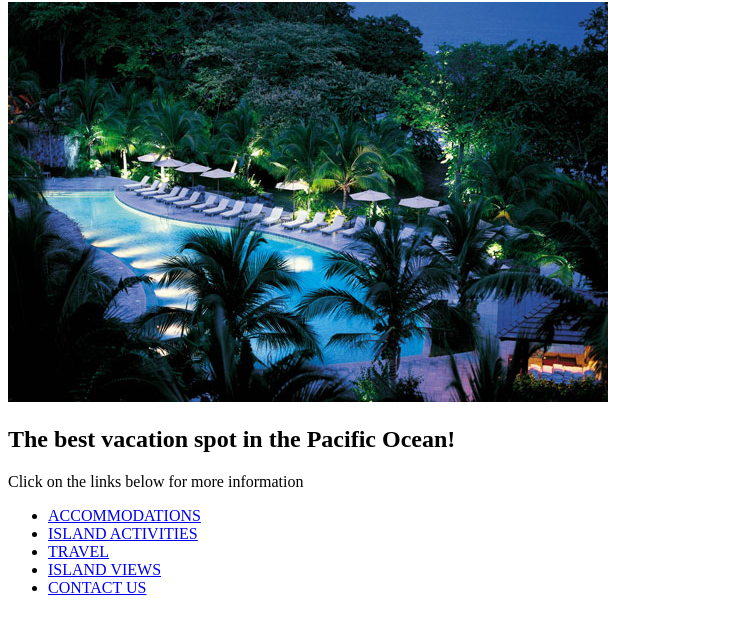
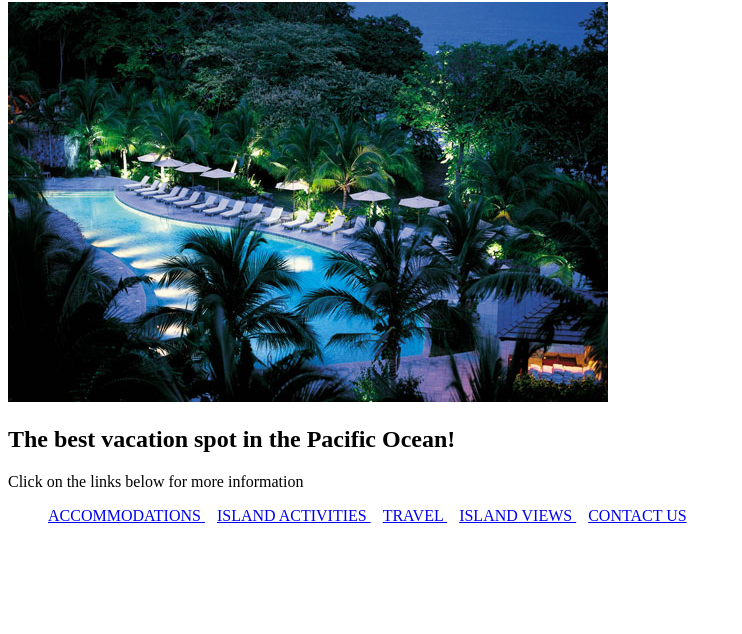
Before and after one commit to HyungNLee/resort-website, a plain HTML site: page index.html in a window 1280 px wide. Shown: the part 78-712 px from the top of the page, without its empty margins (0-742 px from the left). Drawn offline with Linux system fonts and the light colour scheme.

Commit message:
Fix layout of base website.

```diff
--- a/index.html
+++ b/index.html
@@ -2,33 +2,43 @@
 
 <html>
   <head>
+    <link href="css/styles.css" rel="stylesheet" type="text/css">
     <title>Waterfall Resort!</title>
+    <style>
+      ul#menu li {
+      display:inline;
+      }
+    </style>
   </head>
   <body>
     <h1>Welcome to the Waterfall Resort</h1>
     <img src="img/mainpic.jpg" alt="A photo of the resort.">
     <h2>The best vacation spot in the Pacific Ocean!</h2>
     <p>Click on the links below for more information</p>
-    <ul>
+    <ul id="menu">
       <li>
         <a href="accommodations.html">
         ACCOMMODATIONS
         </a>
+        &nbsp;&nbsp;
       </li>
       <li>
         <a href="activities.html">
         ISLAND ACTIVITIES
         </a>
+        &nbsp;&nbsp;
       </li>
       <li>
         <a href="travel.html">
         TRAVEL
         </a>
+        &nbsp;&nbsp;
       </li>
       <li>
         <a href="pictures.html">
         ISLAND VIEWS
         </a>
+        &nbsp;&nbsp;
       </li>
       <li>
         <a href="contact.html">
```
Also changed, not shown: accommodations.html (+5 -4 lines), activities.html (+1 -0 lines), contact.html (+1 -0 lines), pictures.html (+1 -0 lines), travel.html (+8 -5 lines).
